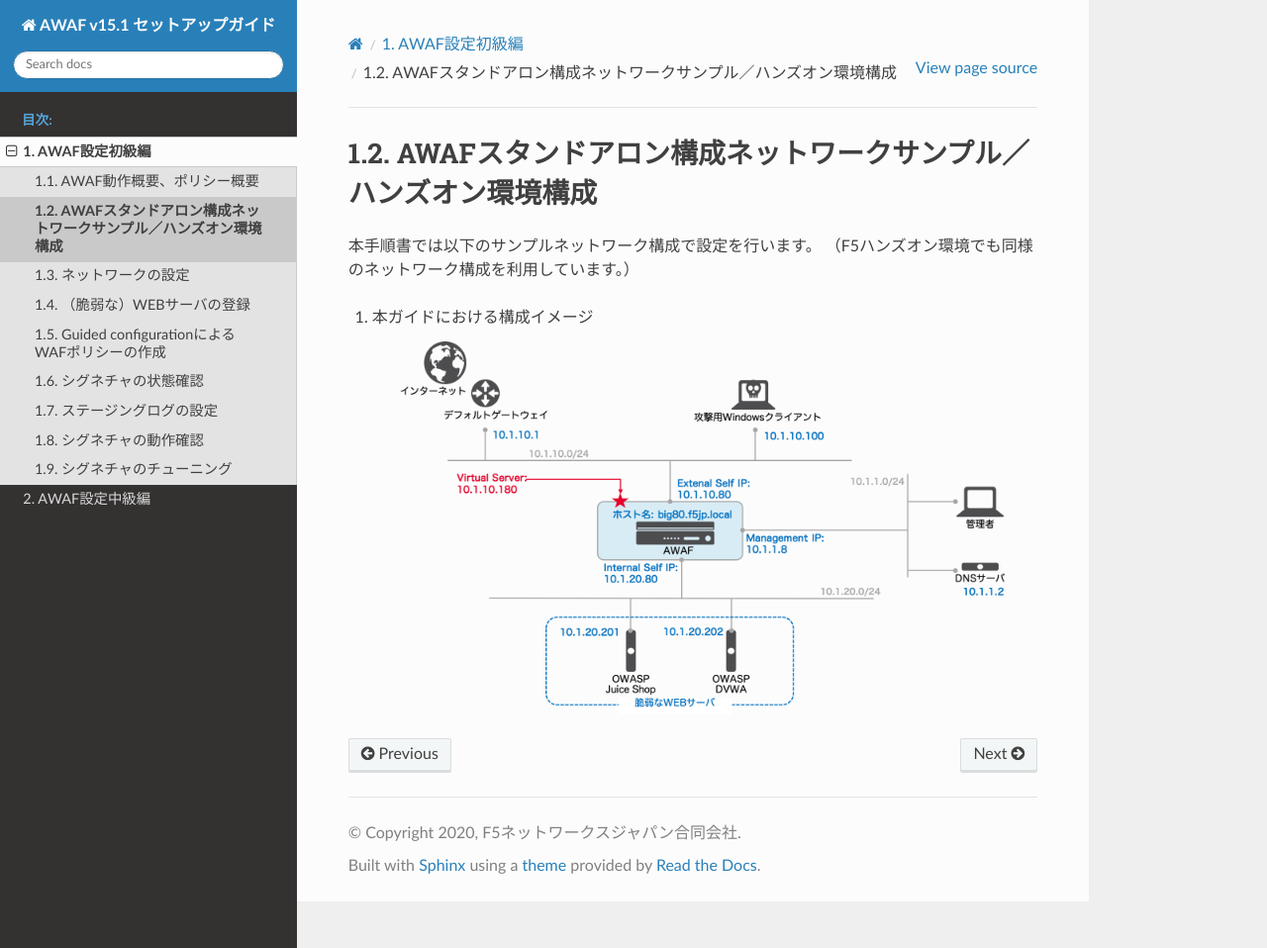
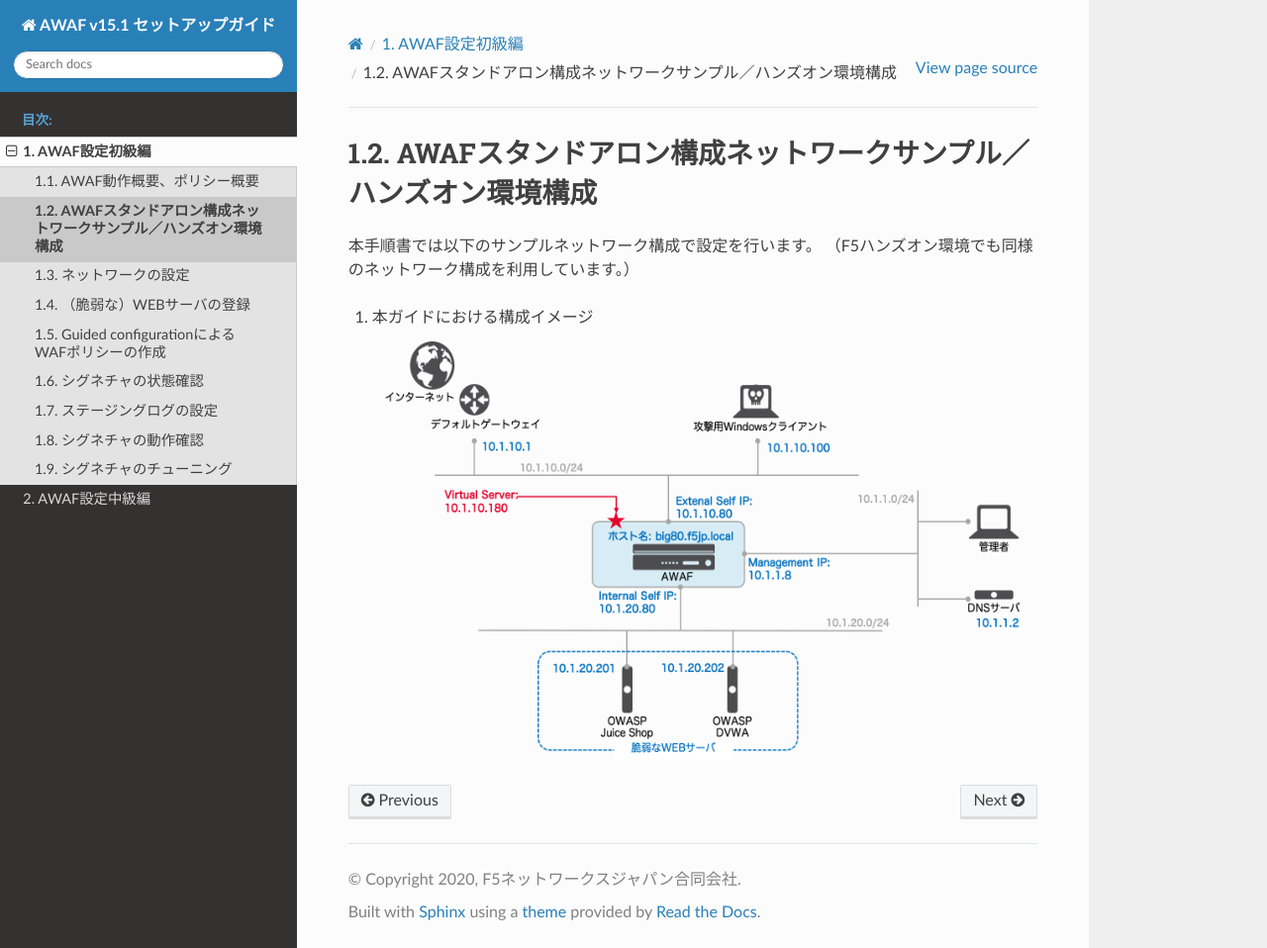
Before and after one commit to BeF5/f5j-easy-setup-waf-17, a Sphinx documentation site: the page built from docs/content1/module02/module02.rst, in a window 1280 px wide and 958 px high. Shown: the whole window at 99% size. Built offline with Sphinx 7.4.7 and the Read the Docs theme 2.0.0, drawn with Linux system fonts in a browser that asks for light colours.

Commit message:
no message

```diff
--- a/docs/content1/module02/module02.rst
+++ b/docs/content1/module02/module02.rst
@@ -7,5 +7,5 @@ AWAFスタンドアロン構成ネットワークサンプル／ハンズオン
 #. 本ガイドにおける構成イメージ
 
    .. figure:: images/mod2-1.png
-      :scale: 40%
+      :scale: 45%
       :align: center
```
